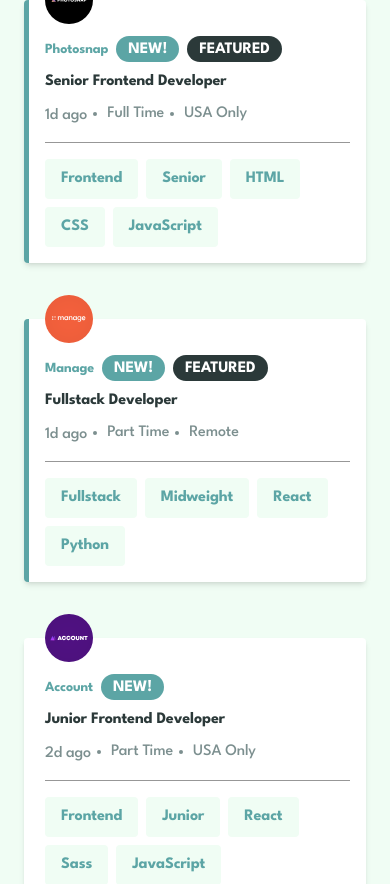
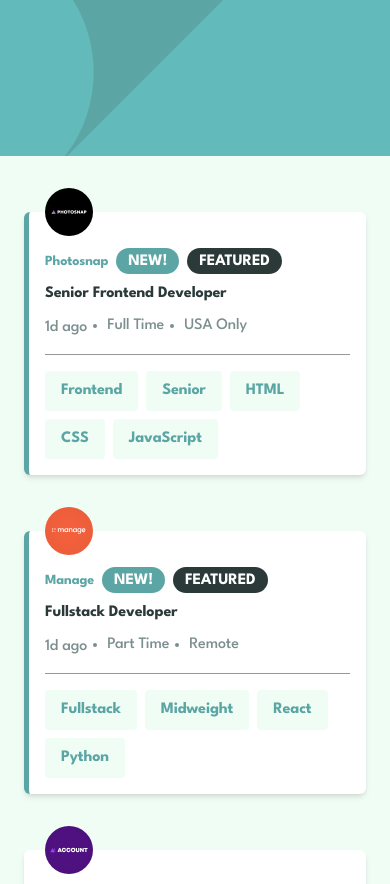
Before and after one commit to florianstancioiu/static-job-listings, a React (Vite) app: page / in a window 390 px wide. Shown: the top 884 px of the page. Built offline with nearby package versions, Linux system fonts and the light colour scheme.

Commit message:
worked a bit on the mobile Header component

```diff
--- a/src/components/Header/Header.tsx
+++ b/src/components/Header/Header.tsx
@@ -1,5 +1,7 @@
 const Header = () => {
-  return <header></header>;
+  return (
+    <header className="h-39 w-full bg-[url('/public/images/bg-header-mobile.svg')] bg-green-400 bg-cover bg-no-repeat mb-14 md:bg-[url('/public/images/bg-header-desktop.svg')]"></header>
+  );
 };
 
 export default Header;
--- a/src/components/Job/Job.tsx
+++ b/src/components/Job/Job.tsx
@@ -35,7 +35,7 @@ const Job = ({ job }: JobProps) => {
     tools,
   } = job;
 
-  const articleClasses = `${featured ? "border-green-400" : "border-transparent"} border-l-5 mb-14 px-4 py-4 pt-0 rounded shadow-md bg-white`;
+  const articleClasses = `${featured ? "border-green-400" : "border-transparent"} border-l-5 mb-14 px-4 py-4 pt-0 rounded-md shadow-md bg-white`;
 
   return (
     <article className={articleClasses}>
```
